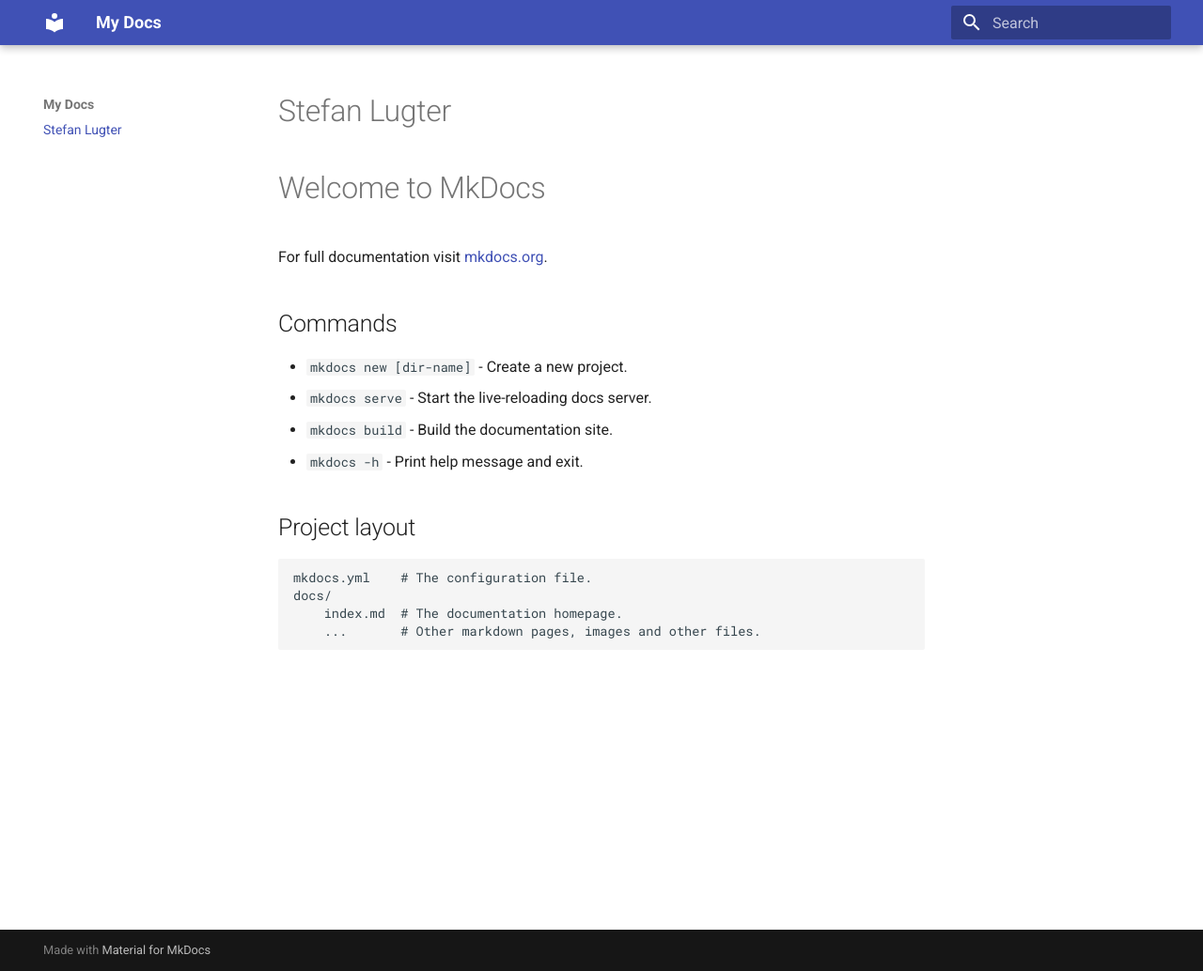
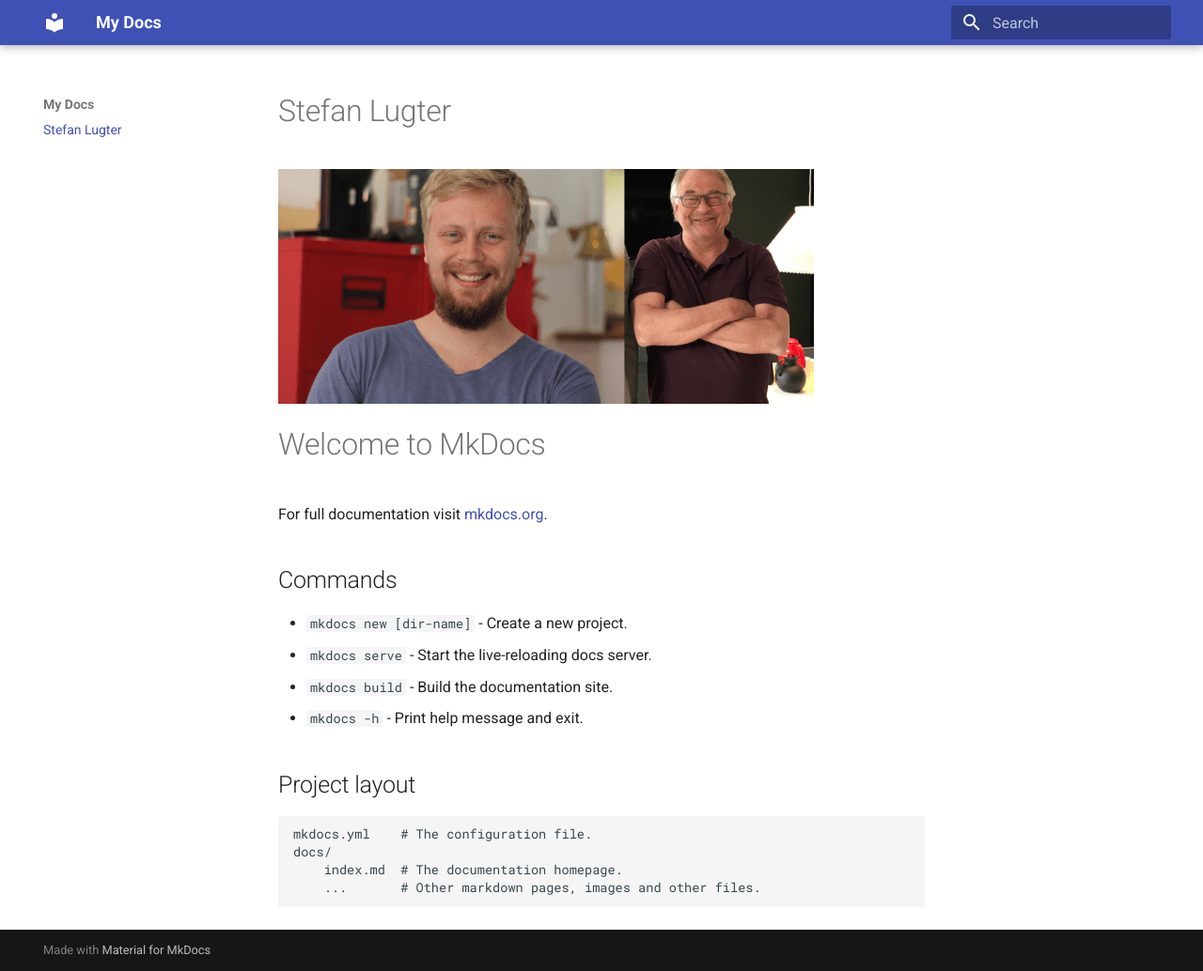
Before and after one commit to bedstefaer/bedstefaer.github.io, an MkDocs documentation site: the page built from docs/index.md, in a window 1280 px wide and 1034 px high. Shown: the whole window at 94% size. Built offline with MkDocs 1.6.1 and Material for MkDocs 9.7.7, drawn with Linux system fonts in a browser that asks for light colours.

Commit message:
stefan lugter med billede

```diff
--- a/docs/index.md
+++ b/docs/index.md
@@ -1,5 +1,7 @@
 
 # Stefan Lugter
+
+![Stefan lugter hårdt ](img/stefan_lugter.png)
 
 # Welcome to MkDocs
 
```
Also changed, not shown: docs/img/stefan_lugter.png (added).
